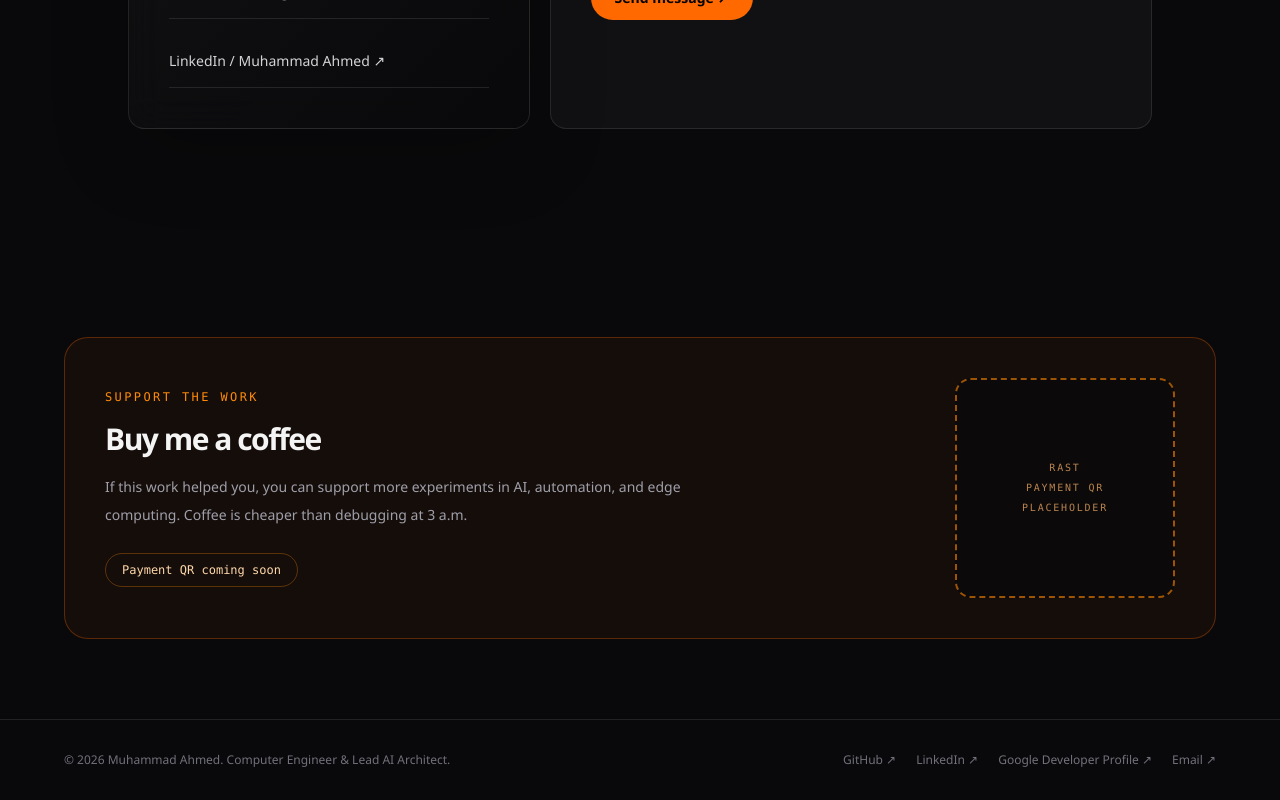
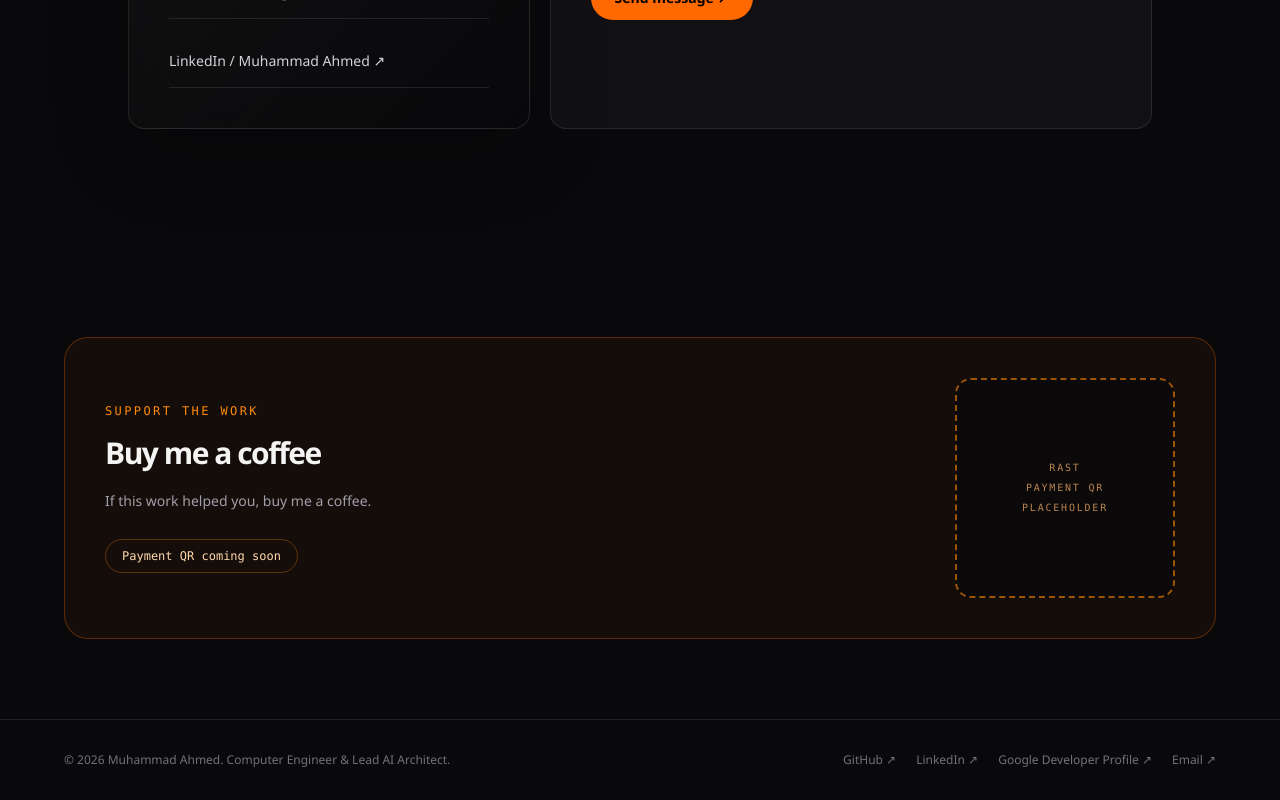
Before and after one commit to MUHAMMADAHMED41/portfolio-webiste, a Next.js app: page /contact in a window 1280 px wide. Shown: the part 1001-1801 px from the top of the page. Built offline with nearby package versions, Linux system fonts and the light colour scheme; no server answers.

Commit message:
Polish home spacing and remove hero lag

```diff
--- a/app/page.tsx
+++ b/app/page.tsx
@@ -19,11 +19,11 @@ export default function Home() {
 
   return <PageShell>
     <section className="relative mx-auto flex min-h-[730px] max-w-7xl items-center px-6 pb-28 pt-20 sm:px-10 lg:px-16">
-      <motion.div initial={{ opacity: 0, y: 24 }} animate={{ opacity: 1, y: 0 }} transition={{ duration: 0.7 }} className="relative z-10 max-w-5xl">
+      <div className="relative z-10 max-w-5xl">
         <p className="mb-8 flex items-center gap-3 font-mono text-xs uppercase tracking-[0.18em] text-zinc-500"><span className="h-2 w-2 animate-pulse rounded-full bg-orange-500" /> Computer Engineer / AI Architect</p>
         <div className="mb-8 flex items-center gap-5 sm:hidden"><div className="relative h-20 w-20 overflow-hidden rounded-full border border-orange-400/40 bg-zinc-900"><Image src="/pfp.jpeg" alt="Muhammad Ahmed" fill sizes="80px" className="object-cover" /></div><span className="font-mono text-xs uppercase tracking-[0.18em] text-orange-300">Muhammad Ahmed</span></div><h1 className="text-6xl font-semibold leading-[0.92] tracking-[-0.075em] sm:text-8xl lg:text-[9.5rem]">Muhammad<br /><span className="text-gradient">Ahmed.</span></h1>
         <div className="mt-10 grid max-w-4xl gap-8 border-t border-white/10 pt-7 md:grid-cols-[1fr_1.1fr]"><p className="text-xl font-medium text-zinc-200 sm:text-2xl">Computer Engineer <span className="text-orange-500">&amp;</span><br />Lead AI Architect.</p><div><p className="max-w-lg text-sm leading-7 text-zinc-400">Architecting scalable multi-agent AI ecosystems, deploying edge-based computer vision, and engineering production-grade automation infrastructure.</p><div className="mt-7 flex flex-wrap gap-3"><a href="/projects" className="rounded-full bg-orange-500 px-5 py-3 text-sm font-bold text-black shadow-[0_0_35px_rgba(255,69,0,0.25)] hover:bg-orange-400">View projects ↘</a><a href="/contact" className="rounded-full border border-white/15 px-5 py-3 text-sm text-zinc-200 hover:border-orange-500/60">Get in touch ↗</a></div></div></div>
-      </motion.div><div className="absolute right-8 top-24 hidden h-64 w-52 overflow-hidden rounded-[2rem] border border-orange-400/30 bg-zinc-900/60 shadow-[0_0_70px_rgba(255,69,0,0.16)] sm:block lg:right-20 lg:h-80 lg:w-64"><Image src="/pfp.jpeg" alt="Muhammad Ahmed" fill sizes="256px" className="object-cover" priority /></div>
+      </div><div className="absolute right-8 top-24 hidden h-64 w-52 overflow-hidden rounded-[2rem] border-2 border-orange-400 bg-zinc-900/60 shadow-[0_0_70px_rgba(255,69,0,0.28)] ring-2 ring-orange-500/25 sm:block lg:right-20 lg:h-80 lg:w-64"><Image src="/pfp.jpeg" alt="Muhammad Ahmed" fill sizes="256px" className="object-cover" priority /></div>
     </section>
 
     <section className="overflow-hidden border-y border-white/10 bg-white/[0.02] py-5" aria-label="Google, Microsoft, and Cisco credentials"><div className="marquee-track flex items-center gap-5">{marqueeBadges.map((badge, index) => <span key={`${badge.title}-${index}`} className="flex items-center gap-3 whitespace-nowrap rounded-full border border-orange-500/20 bg-orange-500/[0.06] px-5 py-3 font-mono text-xs text-orange-100/85"><Image src={badge.image} alt="" width={38} height={38} unoptimized className="h-9 w-9 object-contain" />{badge.title}</span>)}</div></section>
--- a/components/SiteChrome.tsx
+++ b/components/SiteChrome.tsx
@@ -12,7 +12,7 @@ export function ContactFloaters() {
 }
 
 export function BuyCoffeeSection() {
-  return <section className="mx-auto max-w-7xl px-6 py-20 sm:px-10 lg:px-16"><div className="grid items-center gap-8 rounded-3xl border border-orange-500/30 bg-orange-500/[0.05] p-7 sm:p-10 lg:grid-cols-[1fr_220px]"><div><p className="font-mono text-xs uppercase tracking-[0.2em] text-orange-400">Support the work</p><h2 className="mt-4 text-3xl font-semibold tracking-[-0.05em] text-zinc-100">Buy me a coffee</h2><p className="mt-4 max-w-xl text-sm leading-7 text-zinc-400">If this work helped you, you can support more experiments in AI, automation, and edge computing. Coffee is cheaper than debugging at 3 a.m.</p><div className="mt-6 inline-flex rounded-full border border-orange-400/30 px-4 py-2 font-mono text-xs text-orange-200">Payment QR coming soon</div></div><div className="flex aspect-square items-center justify-center rounded-2xl border-2 border-dashed border-orange-400/60 bg-zinc-950/70 text-center"><span className="px-5 font-mono text-[10px] uppercase leading-5 tracking-[0.18em] text-orange-300/70">Rast<br />Payment QR<br />Placeholder</span></div></div></section>;
+  return <section className="mx-auto max-w-7xl px-6 py-20 sm:px-10 lg:px-16"><div className="grid items-center gap-8 rounded-3xl border border-orange-500/30 bg-orange-500/[0.05] p-7 sm:p-10 lg:grid-cols-[1fr_220px]"><div><p className="font-mono text-xs uppercase tracking-[0.2em] text-orange-400">Support the work</p><h2 className="mt-4 text-3xl font-semibold tracking-[-0.05em] text-zinc-100">Buy me a coffee</h2><p className="mt-4 max-w-xl text-sm leading-7 text-zinc-400">If this work helped you, buy me a coffee.</p><div className="mt-6 inline-flex rounded-full border border-orange-400/30 px-4 py-2 font-mono text-xs text-orange-200">Payment QR coming soon</div></div><div className="flex aspect-square items-center justify-center rounded-2xl border-2 border-dashed border-orange-400/60 bg-zinc-950/70 text-center"><span className="px-5 font-mono text-[10px] uppercase leading-5 tracking-[0.18em] text-orange-300/70">Rast<br />Payment QR<br />Placeholder</span></div></div></section>;
 }
 
 export function PageShell({ children }: { children: React.ReactNode }) {
```
